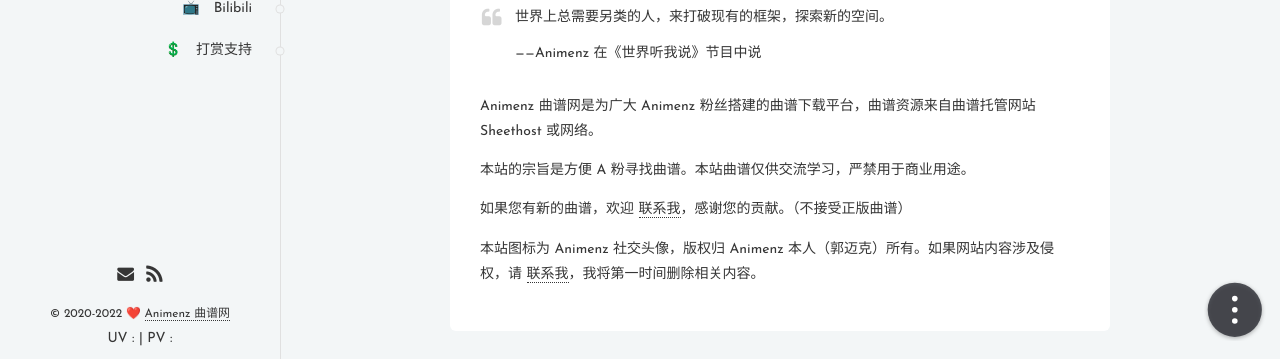
After one commit to vadushkin/AnimenzPiano, a Django app: page /about/ in a window 1280 px wide. The commit adds this page. Shown: the part 502-861 px from the top of the page. Run offline with Django 4.2, Linux system fonts and the light colour scheme; some libraries are stand-ins or nearby versions; some web fonts are replaced.

Commit message:
added urls and about

```diff
--- /dev/null
+++ b/sheets/templates/sheets/about.html
@@ -0,0 +1,44 @@
+{% extends 'base.html' %}
+
+{% block content %}
+    <div class="φj">
+        <div class="φi">
+            <div class="φn">
+                <div class="φm">
+                    <div class="φeo">
+
+                        <header class="φeq">
+                            <h1 class="φes">欢迎来到 Animenz 曲谱网！</h1>
+                        </header>
+
+                        <article class="φep"
+                                 data-title="欢迎来到 Animenz 曲谱网！">
+                            <div itemprop="articleBody"
+                                 class="φe">
+
+                                <p><img
+                                    src="https://cdn.jsdelivr.net/gh/AnotiaWang/animenz@source/img/avatar.png"
+                                    alt="Animenz" loading="lazy" class="φbp"></p>
+
+                                <blockquote>
+                                    <p>世界上总需要另类的人，来打破现有的框架，探索新的空间。</p>
+                                    <p>——Animenz 在《世界听我说》节目中说</p>
+                                </blockquote>
+
+                                <p>Animenz 曲谱网是为广大 Animenz 粉丝搭建的曲谱下载平台，曲谱资源来自曲谱托管网站
+                                    Sheethost 或网络。</p>
+
+                                <p>本站的宗旨是方便 A 粉寻找曲谱。本站曲谱仅供交流学习，严禁用于商业用途。</p>
+
+                                <p>如果您有新的曲谱，欢迎
+                                    <a href="mailto:mail@to.anotia.top">联系我</a>，感谢您的贡献。（不接受正版曲谱）</p>
+                                <p>本站图标为 Animenz 社交头像，版权归 Animenz 本人（郭迈克）所有。如果网站内容涉及侵权，请
+                                    <a href="mailto:mail@to.anotia.top">联系我</a>，我将第一时间删除相关内容。</p>
+                            </div>
+                        </article>
+                    </div>
+                </div>
+            </div>
+        </div>
+    </div>
+{% endblock %}
--- a/sheets/templates/sheets/index.html
+++ b/sheets/templates/sheets/index.html
@@ -1,4 +1,8 @@
 {% extends 'base.html' %}
+
+{% block title %}
+    {{ title }}
+{% endblock title %}
 
 {% block content %}
     <div class="φj">
--- a/sheets/urls.py
+++ b/sheets/urls.py
@@ -2,5 +2,17 @@
 from . import views
 
 urlpatterns = [
-    path('', views.home, name='home')
+    # main page
+    path('', views.home, name='home'),
+
+    # contact
+    path('about/', views.about, name='about'),
+    # path('donate/', views.donate, name='donate'),
+    #
+    # # content
+    # path('archives/', views.archives, name='archives'),
+    # path('post/<slug:name>', views.post, name='post'),
+    # path('categories/uncategorized', views.uncategorized, name='uncategorized'),
+    # path('tags/', views.tags, name='tags'),
+    # path('tags/<slug:name>', views.tag_name, name='tag_name'),
 ]
--- a/sheets/views.py
+++ b/sheets/views.py
@@ -5,6 +5,14 @@
 
 def home(request):
     context = {
-        'sheet': Sheet.objects.all()
+        'sheet': Sheet.objects.all(),
+        'title': 'Animenz 曲谱',
     }
     return render(request, 'sheets/index.html', context=context)
+
+
+def about(request):
+    context = {
+        'title': 'About',
+    }
+    return render(request, 'sheets/about.html', context=context)
--- a/templates/base.html
+++ b/templates/base.html
@@ -17,7 +17,7 @@
     <meta name="twitter:card" content="summary">
     <meta name="twitter:image" content="https://cdn.jsdelivr.net/gh/AnotiaWang/animenz@source/img/avatar.png">
 
-    <title>Animenz 曲谱</title>
+    <title>{% block title %}{% endblock title %}</title>
 
     <link href="https://fonts.loli.net/css?family=Baloo+Bhaijaan|Inconsolata|Josefin+Sans|Montserrat" rel="stylesheet">
     <link rel="alternate" type="application/atom+xml" title="Animenz 曲谱" href="{% static 'xml/atom.xml' %} ">
@@ -89,6 +89,7 @@
 </div>
 
 {% block footer %}
+    {% include 'include/footer.html' %}
 {% endblock footer %}
 
 </body>
--- /dev/null
+++ b/templates/include/footer.html
@@ -0,0 +1,30 @@
+<div class="φz">
+    <div class="φbi">
+        <span class="φa iκ-up"></span>
+        <span class="φa iκ-down"></span>
+        <span class="φa iκ-search"></span>
+    </div>
+
+    <div class="φbb φbc">
+
+        <svg class="φbh">
+
+            <defs>
+                <filter id="dp">
+                    <feGaussianBlur in="SourceGraphic" stdDeviation="2"></feGaussianBlur>
+                </filter>
+            </defs>
+
+            <circle filter="url(#dp)" fill="rgba(0,0,0,.3)" cx="50%" cy="52%" r="44%"></circle>
+            <circle cx="50%" cy="50%" r="44%" class="φbd"></circle>
+            <circle cx="50%" cy="50%" r="48%" class="φbg" stroke-dasharray="0% 314.15926%"></circle>
+
+            <g class="φbe">
+                <circle r=".2rem" cx="0" cy="-.8rem"></circle>
+                <circle r=".2rem"></circle>
+                <circle r=".2rem" cx="0" cy=".8rem"></circle>
+            </g>
+
+        </svg>
+    </div>
+</div>
```
Lines whose indentation alone changed are shown as unchanged.
